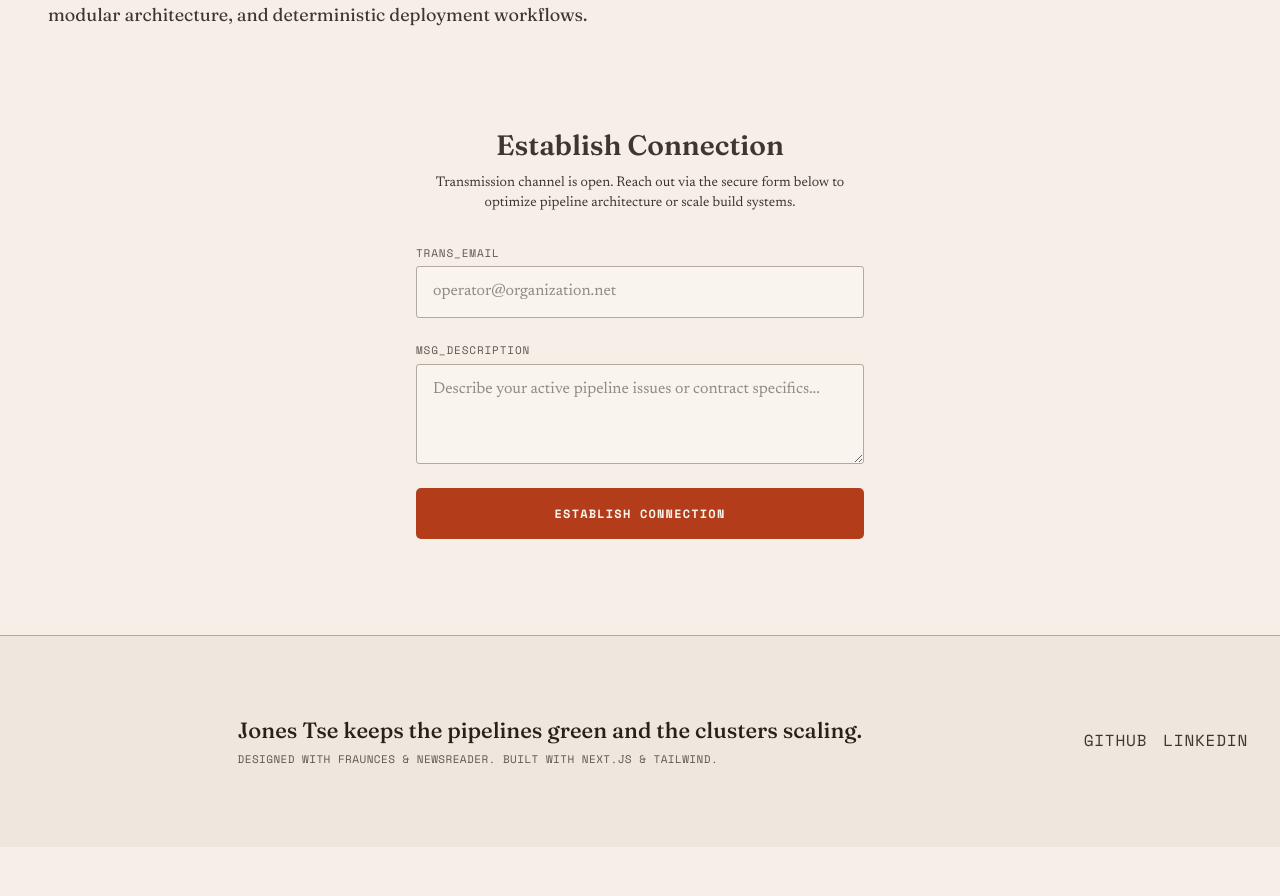
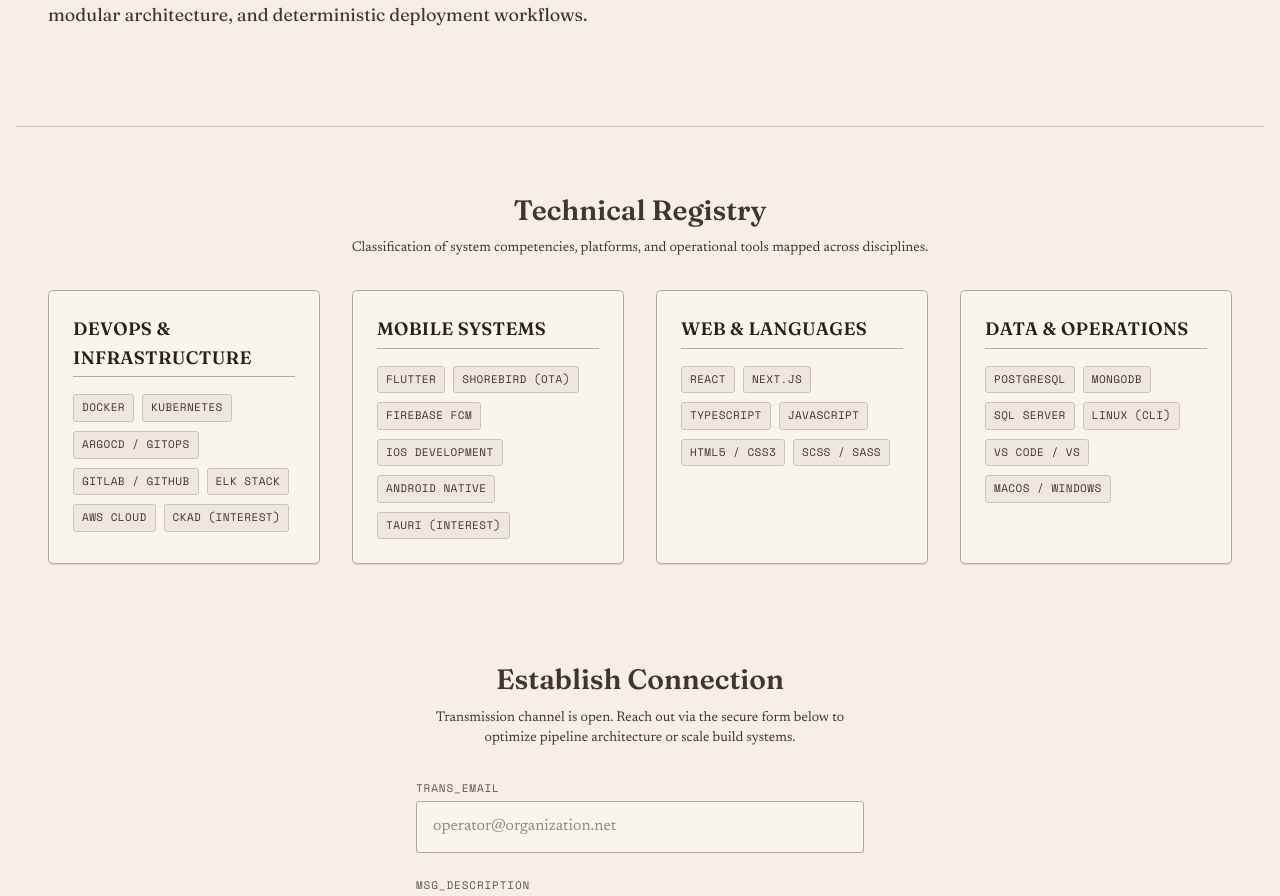
Before and after one commit to chunghei0116/portfolio-website, a Next.js app: page / in a window 1280 px wide. Shown: the part 1860-2756 px from the top of the page. Before the commit the page ends 2707 px from the top, so only its background shows below. Built offline with nearby package versions, Linux system fonts and the light colour scheme.

Commit message:
feat: integrate Technical Registry skills section mapping GitHub profile README

```diff
--- a/src/app/globals.css
+++ b/src/app/globals.css
@@ -715,6 +715,79 @@
 }
 
 /* ===================================================================
+   Skills Section
+   =================================================================== */
+.skills-section {
+  max-width: var(--maxw-page);
+  margin-inline: auto;
+  padding: var(--space-2xl) var(--space-lg) var(--space-3xl);
+  border-top: 1px solid var(--color-line);
+}
+
+.skills-grid {
+  display: grid;
+  grid-template-columns: repeat(auto-fit, minmax(16rem, 1fr));
+  gap: var(--space-lg);
+}
+
+.skills-card {
+  background: var(--color-paper-2);
+  border: 1px solid var(--color-line-2);
+  border-radius: var(--radius-sm);
+  padding: var(--space-md);
+  box-shadow: var(--shadow-tile);
+  transition: transform var(--dur) var(--ease-out), box-shadow var(--dur) var(--ease-out), border-color var(--dur) var(--ease-out);
+}
+
+.skills-card:hover {
+  transform: translateY(-2px);
+  box-shadow: var(--shadow-lift);
+  border-color: var(--color-accent);
+}
+
+.skills-card__title {
+  font-family: var(--font-display);
+  font-size: var(--text-md);
+  font-weight: 600;
+  color: var(--color-ink);
+  margin-bottom: var(--space-sm);
+  padding-bottom: var(--space-3xs);
+  border-bottom: 1px solid var(--color-line-2);
+  text-transform: uppercase;
+  letter-spacing: 0.02em;
+}
+
+.skills-list {
+  display: flex;
+  flex-wrap: wrap;
+  gap: var(--space-2xs);
+}
+
+.skills-badge {
+  font-family: var(--font-mono);
+  font-size: var(--text-2xs);
+  background: var(--color-paper-3);
+  color: var(--color-ink-2);
+  padding: var(--space-3xs) var(--space-2xs);
+  border: 1px solid var(--color-line);
+  border-radius: var(--radius-xs);
+  text-transform: uppercase;
+  letter-spacing: 0.04em;
+  display: inline-block;
+  transition: color var(--dur) var(--ease-out), background-color var(--dur) var(--ease-out), border-color var(--dur) var(--ease-out);
+}
+
+.skills-card:hover .skills-badge {
+  border-color: var(--color-line-2);
+}
+
+.skills-badge:hover {
+  background: var(--color-accent);
+  color: var(--color-accent-ink);
+  border-color: var(--color-accent);
+}
+
+/* ===================================================================
    Footer Statement
    =================================================================== */
 .site-footer {
--- a/src/app/page.tsx
+++ b/src/app/page.tsx
@@ -73,6 +73,7 @@ export default function Home() {
           <nav className="masthead__nav" aria-label="Primary">
             <a href="#reading">How to read the grid</a>
             <a href="#table">Milestone Index</a>
+            <a href="#skills">Technical Registry</a>
             <a href="#contact">Signal Terminal</a>
           </nav>
         </div>
@@ -233,11 +234,70 @@ export default function Home() {
         {/* Closing statement */}
         <section className="coda" aria-labelledby="coda-title">
           <h2 className="coda__title" id="coda-title">
-            Thirty-two modules, compiled and secure.
+            Fifteen modules, compiled and secure.
           </h2>
           <p className="coda__line">
             Infrastructure operations are not built on luck. They are built on automated gates, modular architecture, and deterministic deployment workflows.
           </p>
+        </section>
+
+        {/* Skills Section */}
+        <section className="skills-section" id="skills" aria-labelledby="skills-title">
+          <div className="text-center mb-8">
+            <h2 id="skills-title" className="font-display text-xl font-semibold mb-2">Technical Registry</h2>
+            <p className="text-sm font-serif text-ink-2">Classification of system competencies, platforms, and operational tools mapped across disciplines.</p>
+          </div>
+
+          <div className="skills-grid">
+            <div className="skills-card">
+              <h3 className="skills-card__title">DevOps &amp; Infrastructure</h3>
+              <ul className="skills-list">
+                <li><span className="skills-badge">Docker</span></li>
+                <li><span className="skills-badge">Kubernetes</span></li>
+                <li><span className="skills-badge">ArgoCD / GitOps</span></li>
+                <li><span className="skills-badge">GitLab / GitHub</span></li>
+                <li><span className="skills-badge">ELK Stack</span></li>
+                <li><span className="skills-badge">AWS Cloud</span></li>
+                <li><span className="skills-badge">CKAD (Interest)</span></li>
+              </ul>
+            </div>
+
+            <div className="skills-card">
+              <h3 className="skills-card__title">Mobile Systems</h3>
+              <ul className="skills-list">
+                <li><span className="skills-badge">Flutter</span></li>
+                <li><span className="skills-badge">Shorebird (OTA)</span></li>
+                <li><span className="skills-badge">Firebase FCM</span></li>
+                <li><span className="skills-badge">iOS Development</span></li>
+                <li><span className="skills-badge">Android Native</span></li>
+                <li><span className="skills-badge">Tauri (Interest)</span></li>
+              </ul>
+            </div>
+
+            <div className="skills-card">
+              <h3 className="skills-card__title">Web &amp; Languages</h3>
+              <ul className="skills-list">
+                <li><span className="skills-badge">React</span></li>
+                <li><span className="skills-badge">Next.js</span></li>
+                <li><span className="skills-badge">TypeScript</span></li>
+                <li><span className="skills-badge">JavaScript</span></li>
+                <li><span className="skills-badge">HTML5 / CSS3</span></li>
+                <li><span className="skills-badge">SCSS / Sass</span></li>
+              </ul>
+            </div>
+
+            <div className="skills-card">
+              <h3 className="skills-card__title">Data &amp; Operations</h3>
+              <ul className="skills-list">
+                <li><span className="skills-badge">PostgreSQL</span></li>
+                <li><span className="skills-badge">MongoDB</span></li>
+                <li><span className="skills-badge">SQL Server</span></li>
+                <li><span className="skills-badge">Linux (CLI)</span></li>
+                <li><span className="skills-badge">VS Code / VS</span></li>
+                <li><span className="skills-badge">macOS / Windows</span></li>
+              </ul>
+            </div>
+          </div>
         </section>
 
         {/* Contact Form */}
```
